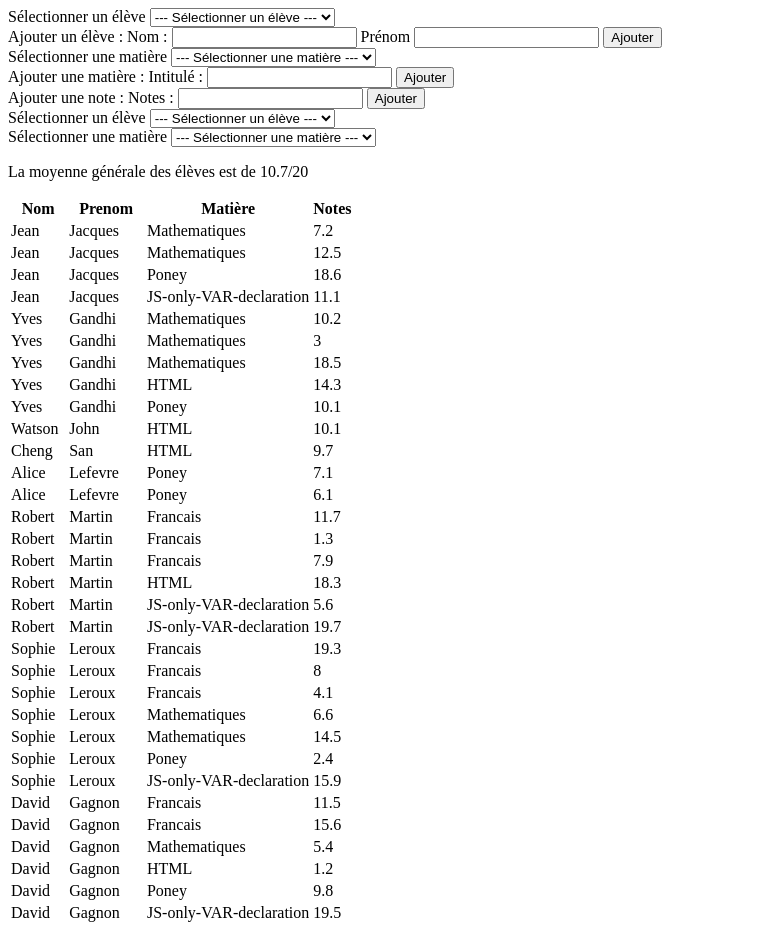
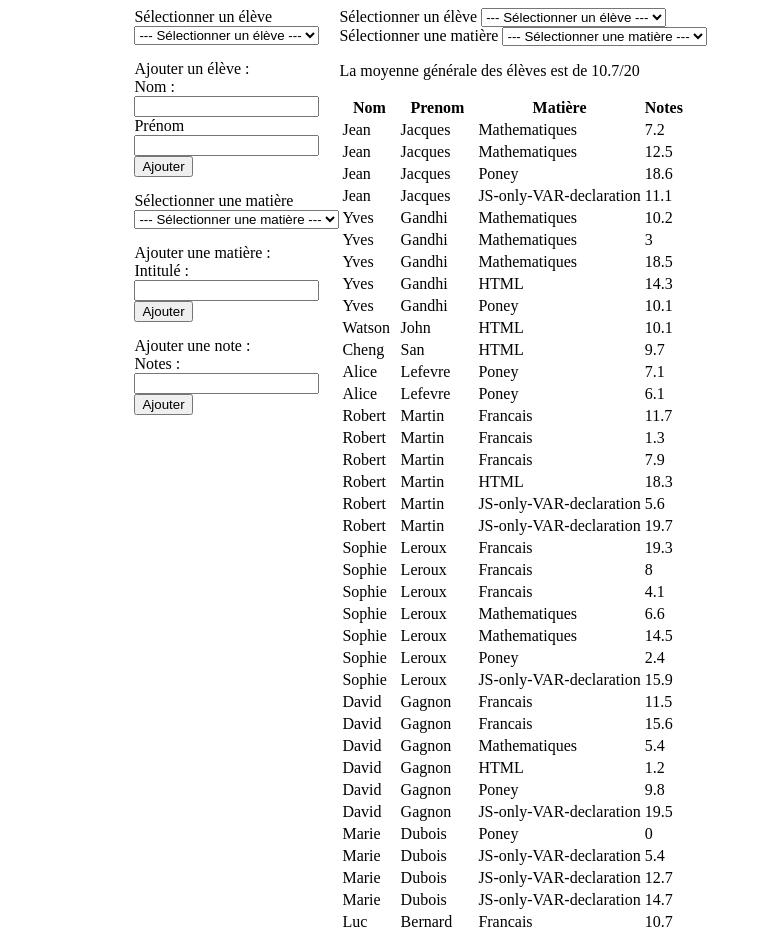
Before and after one commit to francoisCDA/JS-POO, a plain HTML site: page TP/TP-POO-22sept-v2/index.html in a window 1280 px wide. Shown: the top 927 px of the page, without its empty margins (0-762 px from the left). Drawn offline with Linux system fonts and the light colour scheme.

Commit message:
vague présentation CSS

```diff
--- a/TP/TP-POO-22sept-v2/index.html
+++ b/TP/TP-POO-22sept-v2/index.html
@@ -6,6 +6,7 @@
    <!--  <link href="https://cdn.jsdelivr.net/npm/bootstrap@5.3.2/dist/css/bootstrap.min.css" rel="stylesheet" integrity="sha384-T3c6CoIi6uLrA9TneNEoa7RxnatzjcDSCmG1MXxSR1GAsXEV/Dwwykc2MPK8M2HN" crossorigin="anonymous">
     <script src="https://cdn.jsdelivr.net/npm/bootstrap@5.3.2/dist/js/bootstrap.bundle.min.js" integrity="sha384-C6RzsynM9kWDrMNeT87bh95OGNyZPhcTNXj1NW7RuBCsyN/o0jlpcV8Qyq46cDfL" crossorigin="anonymous"></script> -->
     <script type="module" src="./js/main.js" defer></script>
+    <link rel="stylesheet" href="main.css">
     <title>TP-22sept</title>
 </head>
 <body>
--- /dev/null
+++ b/TP/TP-POO-22sept-v2/main.css
@@ -0,0 +1,18 @@
+.container {
+    display: flex;
+    width: 80%;
+    margin: auto;
+}
+
+#saisie > div {
+    display: flex;
+    flex-direction: column;
+}
+
+#saisie * {
+    display: block;
+}
+
+#saisie button, #saisie select {
+    margin-bottom: 15px;
+}
```
